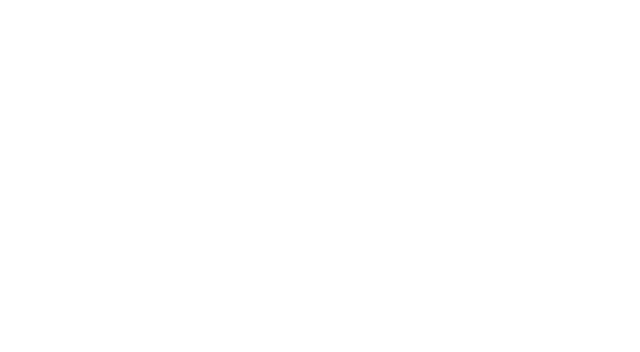
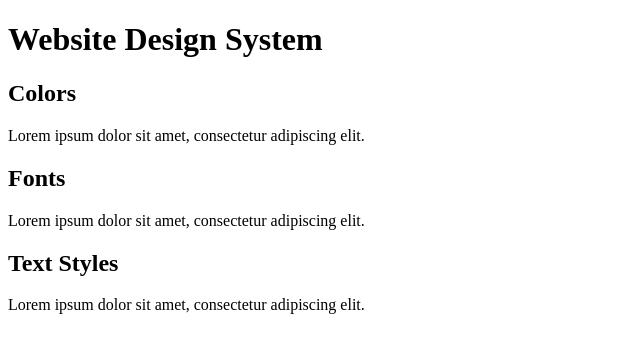
Before and after one commit to Cmastris/website-design-system, a plain HTML site: page index.html in a window 1280 px wide. Shown: the whole page, without its empty margins (0-640 px from the left). Drawn offline with Linux system fonts and the light colour scheme.

Commit message:
Add main sections and headings

```diff
--- a/index.html
+++ b/index.html
@@ -14,6 +14,19 @@
 </head>
 <body>
   <main>
+    <h1>Website Design System</h1>
+    <section>
+      <h2>Colors</h2>
+      <p>Lorem ipsum dolor sit amet, consectetur adipiscing elit.</p>
+    </section>
+    <section>
+      <h2>Fonts</h2>
+      <p>Lorem ipsum dolor sit amet, consectetur adipiscing elit.</p>
+    </section>
+    <section>
+      <h2>Text Styles</h2>
+      <p>Lorem ipsum dolor sit amet, consectetur adipiscing elit.</p>
+    </section>
   </main>
 </body>
 </html>
```
